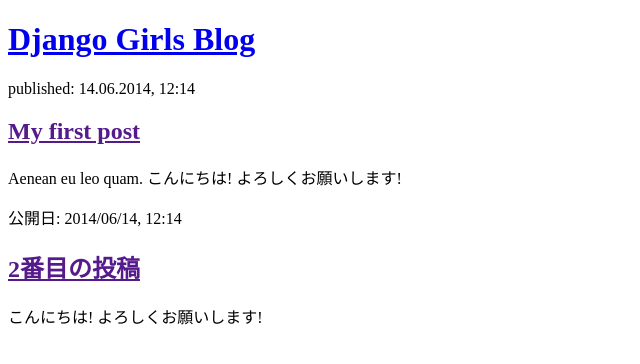
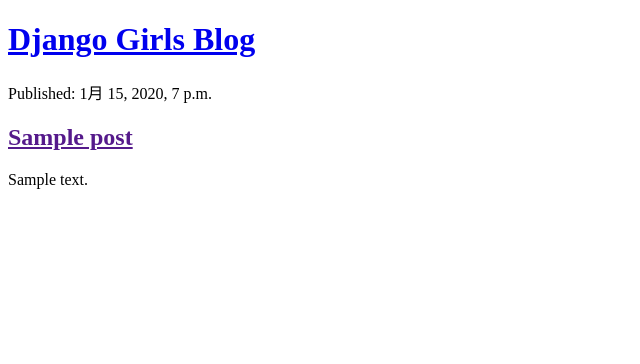
Before and after one commit to KMR-zoar/djangogirls_tutorial, a Django app: page / in a window 1280 px wide. Shown: the top 364 px of the page, without its empty margins (0-640 px from the left). Run offline with Django 3.2, Linux system fonts and the light colour scheme; tables that the repository leaves empty hold one stand-in row (values such as "Sample post").

Commit message:
Modified templates to display posts from database

```diff
--- a/blog/templates/blog/post_list.html
+++ b/blog/templates/blog/post_list.html
@@ -10,16 +10,11 @@
     <h1><a href="/">Django Girls Blog</a></h1>
   </div>
 
-  <div>
-    <p>published: 14.06.2014, 12:14</p>
-    <h2><a href="">My first post</a></h2>
-    <p>Aenean eu leo quam. こんにちは! よろしくお願いします!</p>
-  </div>
-
-  <div>
-    <p>公開日: 2014/06/14, 12:14</p>
-    <h2><a href="">2番目の投稿</a></h2>
-    <p>こんにちは! よろしくお願いします!</p>
+  {% for post in posts %}
+    <p>Published: {{ post.pulished_date }}</p>
+    <h2><a href="">{{ post.title }}</a></h2>
+    <p>{{ post.text|linebreaksbr}}</p>
+  {% endfor %}
   </div>
 </body>
 </html>
```
